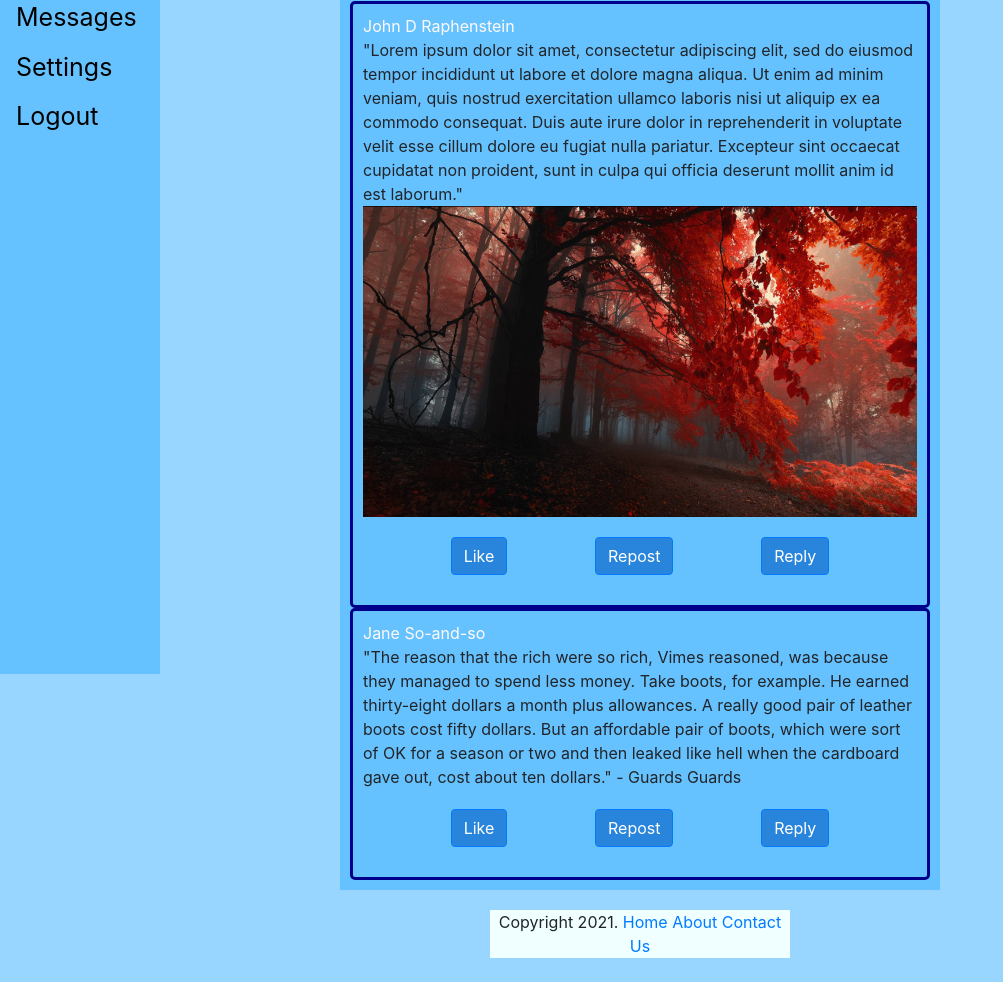
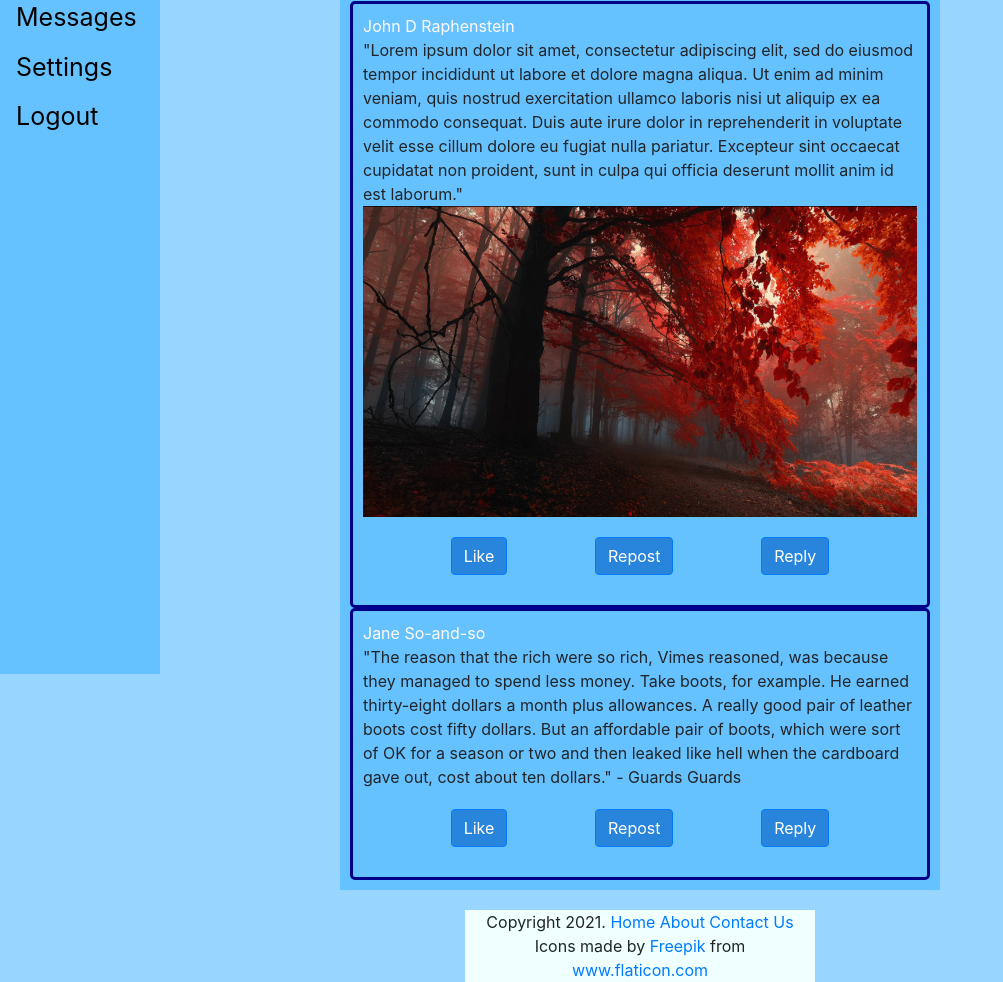
Before and after one commit to wunderay/Web-App-Dev-Final, a plain HTML site: page index.html in a window 1280 px wide. Shown: the part 126-1108 px from the top of the page, without its empty margins (0-1003 px from the left). Before the commit the page ends 1084 px from the top, so only its background shows below. Drawn offline with nearby package versions, Linux system fonts and the light colour scheme.

Commit message:
attribution

```diff
--- a/css/style.css
+++ b/css/style.css
@@ -75,7 +75,7 @@ footer{
     margin-top: 20px;
     margin-left: auto;
     margin-right: auto;
-    width:300px;
+    width:350px;
     height:auto;
     float: bottom;
     clear:both;
--- a/index.html
+++ b/index.html
@@ -57,6 +57,7 @@
         <a href="index.html">Home</a>
         <a href="about.html">About</a>
         <a href="contactus.html">Contact Us</a>
+        <div>Icons made by <a href="https://www.freepik.com" title="Freepik">Freepik</a> from <a href="https://www.flaticon.com/" title="Flaticon">www.flaticon.com</a></div>
     </footer>
 </body>
 </html>
```
Also changed, not shown: signin.html (+1 -0 lines), signup.html (+1 -0 lines).
